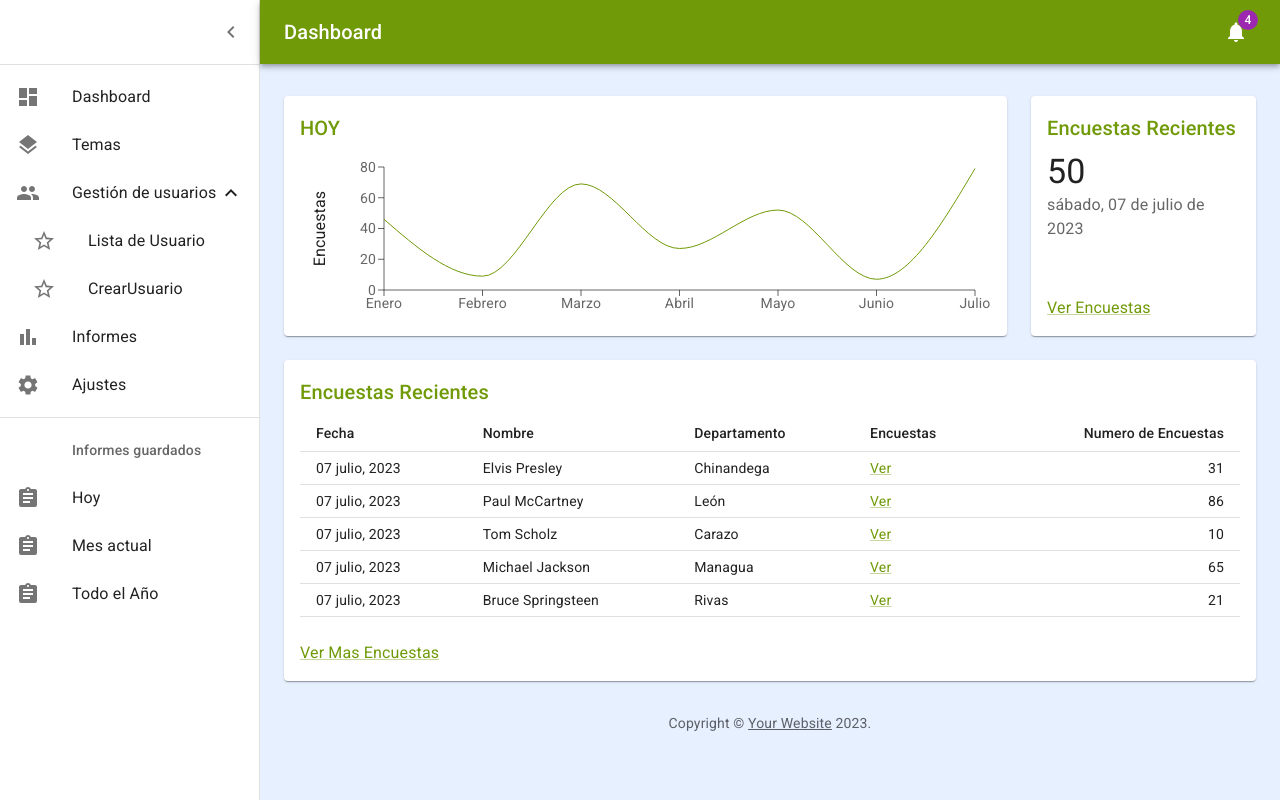
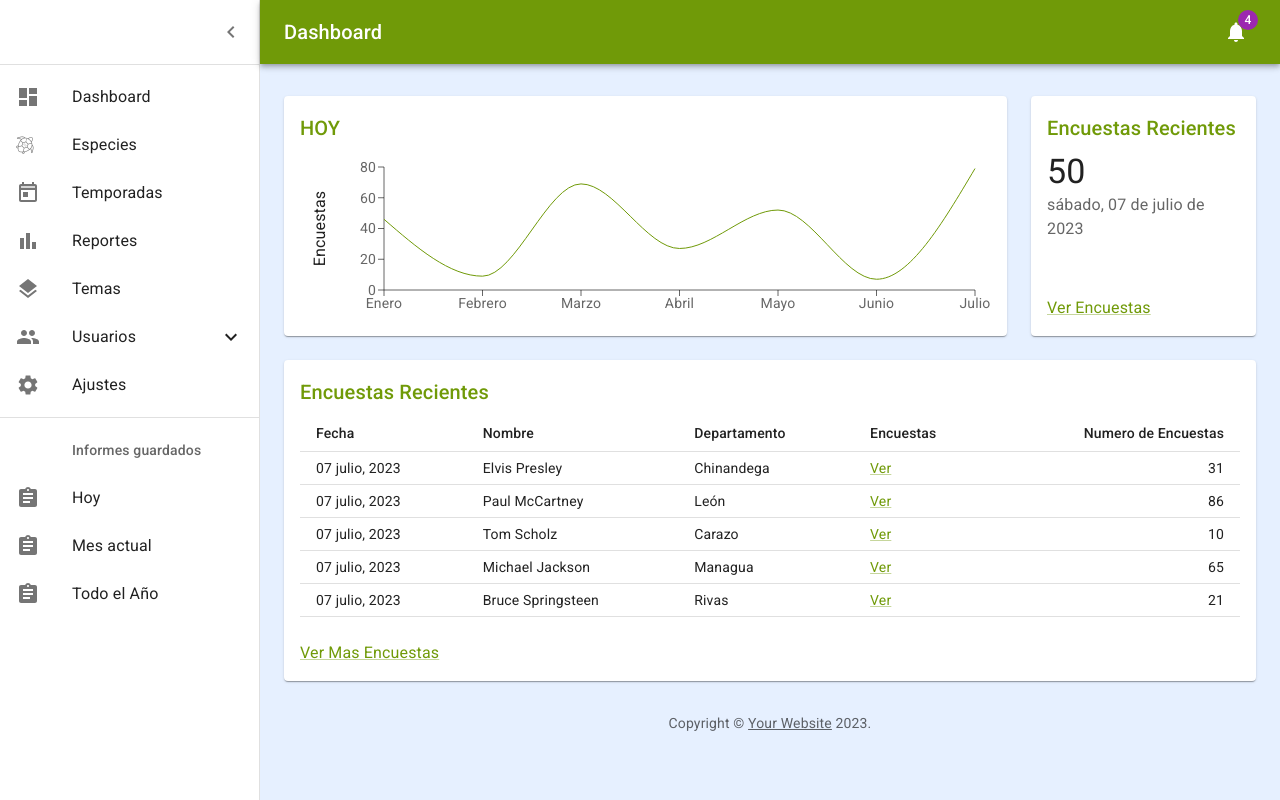
Before and after one commit to AinsleyJack/FFI, a React (Create React App) app: page /Dashboard in a window 1280 px wide. Built offline with nearby package versions, Linux system fonts and the light colour scheme.

Commit message:
mejoras menu dashboard

```diff
--- a/src/App.js
+++ b/src/App.js
@@ -3,7 +3,7 @@ import LoginForm from './components/LoginForm/LoginForm';
 import Hero from './components/Hero';
 import Footer from './components/Footer'
 import Dashboard from './components/dashboard/DashBoard';
-import { Datos } from './Contexto/Contexto';
+import  Datos  from './Contexto/Contexto';
 import {
   BrowserRouter as Router,
   Routes,
--- a/src/Contexto/Contexto.js
+++ b/src/Contexto/Contexto.js
@@ -1,13 +1,29 @@
-import React, { createContext, useState } from 'react'
+import React, { createContext, useContext, useState } from 'react'
 
+// definicio de contexto
+ const Contexto = createContext(
+{
+    info: 0,
+    oninfo: (list) => {},
+}
+);
 
-export const Contexto = createContext();
-export const Datos = ({ children }) => {
+// implementcion
+export default function  Datos ({ children })  {
     const [info,setInfo] = useState(0);
 
+    // cambio de estado
+    function oninfo (list){
+            setInfo(list);
+    }
+
     return(
-        <Contexto.Provider value={{ info, setInfo}}>
+        <Contexto.Provider value={{ info, setInfo, oninfo}}>
             { children }
         </Contexto.Provider>
     )
 }
+
+export function useContexto(){
+    return useContext(Contexto);
+}
--- a/src/components/dashboard/Chart.js
+++ b/src/components/dashboard/Chart.js
@@ -23,7 +23,6 @@ const data = [
 
 export default function Chart() {
   const theme = useTheme();
-
   return (
     <React.Fragment>
       <Title>HOY</Title>
--- a/src/components/dashboard/DashBoard.jsx
+++ b/src/components/dashboard/DashBoard.jsx
@@ -23,8 +23,7 @@ import Deposits from './Deposits';
 import Orders from './Orders';
 import UserList from "../AdminUser/UserList";
 import UserForm from "../AdminUser/UserForm";
-import { Contexto } from '../../Contexto/Contexto';
-import { useContext } from 'react';
+import { useContexto } from '../../Contexto/Contexto';
 
 function Copyright(props) {
   return (
@@ -166,10 +165,27 @@ const CreateListUser = () => (
 
 );
 
+const RenderContent = () => {
+  const {info}   = useContexto();
+  const DASHBOARDS = 0;
+  const LIST_USER = 1;
+  const CREATE_LIST_USER = 2;
 
 
+  switch (info) {
+    case DASHBOARDS:
+      return <Dashboards />;
+    case LIST_USER:
+      return <ListUser />;
+    case CREATE_LIST_USER:
+      return <CreateListUser />;
+    default:
+      return <Dashboards />;
+  }
+}
+
 export default function Dashboard() {
-  const {info}   = useContext(Contexto);
+  const {info}   = useContexto();
   const [open, setOpen] = React.useState(true);
   const toggleDrawer = () => {
     setOpen(!open);
@@ -247,7 +263,7 @@ export default function Dashboard() {
           }}
         >
           <Toolbar />
-        {info === 0 ? <Dashboards/> : info === 1 ? <ListUser/> : <CreateListUser/>}
+        {RenderContent()}
 
            {/*
                      <Container maxWidth="lg" sx={{ mt: 4, mb: 4 }}>
--- a/src/components/dashboard/listItems.js
+++ b/src/components/dashboard/listItems.js
@@ -14,74 +14,124 @@ import ExpandMore from '@mui/icons-material/ExpandMore';
 import Collapse from '@mui/material/Collapse';
 import List from '@mui/material/List';
 import StarBorder from '@mui/icons-material/StarBorder';
-import { Contexto } from '../../Contexto/Contexto';
-import { useContext } from 'react';
+import specieIcon from '../../media/specie.png';
+import { useContexto } from '../../Contexto/Contexto';
+import TodayTwoTone from '@mui/icons-material/TodayTwoTone';
+
+export const MainListItems = () => {
+
+  return (
+    <React.Fragment >
+
+     <MenuContainer menu = {0}>
+       <MenuContainer.Item  title = "Dashboard" icon  = {<DashboardIcon />}/>
+     </MenuContainer>
+
+     <MenuContainer menu = {0}>
+       <MenuContainer.Item  title = "Especies" icon  = {<img src= {specieIcon} alt="specie"/>}/>
+     </MenuContainer>
+
+     <MenuContainer menu = {0}>
+       <MenuContainer.Item  title = "Temporadas" icon  = {<TodayTwoTone />}/>
+     </MenuContainer>
+
+     <MenuContainer menu = {0}>
+       <MenuContainer.Item  title = "Reportes" icon  = { <BarChartIcon />}/>
+     </MenuContainer>
+
+     <MenuContainer menu = {0}>
+       <MenuContainer.Item  title = "Temas" icon  = {<LayersIcon />}/>
+     </MenuContainer>
+
+      <MenuContainerCollapse title = "Usuarios" icon  = {<PeopleIcon />}>
+             <MenuContainerCollapse.MenuCollapseItem title = "Lista de Usuario" icon  = { <StarBorder />} menu={1}/>
+             <MenuContainerCollapse.MenuCollapseItem title = "CrearUsuario" icon  = { <StarBorder />} menu={2}/>
+     </MenuContainerCollapse>
+
+     <MenuContainer menu = {0}>
+       <MenuContainer.Item  title = "Ajustes" icon  = {<SettingsIcon />}/>
+     </MenuContainer>
+
+    </React.Fragment>
+  );
+};
+
+function MenuContainer ({children,menu}){
+  const { oninfo } = useContexto();
+  return(
+    <>
+       <ListItemButton
+       onClick={() => {
+         oninfo(menu);
+        }}
+       >
+        {children}
+       </ListItemButton>
+    </>
+  );
+}
 
 
-export const MainListItems  = () => {
-  const {setInfo} = useContext(Contexto);
+function MenuItem ({title,icon}){
+   return(
+    <>
+        <ListItemIcon>
+           {icon}
+        </ListItemIcon>
+        <ListItemText primary={title} />
+    </>
+   );
+}
 
-  const [open, setOpen] = useState(true);
+
+function MenuContainerCollapse ({children,title,icon}){
+
+  const [open, setOpen] = useState(false);
 
   const handleClick = () => {
     setOpen(!open);
   };
 
-  return (
-    <React.Fragment>
-    <ListItemButton onClick={()=>{setInfo(0)}}>
-      <ListItemIcon>
-        <DashboardIcon />
-      </ListItemIcon>
-      <ListItemText primary="Dashboard" />
-    </ListItemButton>
-    <ListItemButton>
-      <ListItemIcon>
-        <LayersIcon />
-      </ListItemIcon>
-      <ListItemText primary="Temas" />
-    </ListItemButton>
+
+  return(
+    <>
        <ListItemButton onClick={handleClick}>
-      <ListItemIcon>
-        <PeopleIcon />
-      </ListItemIcon>
-      <ListItemText primary="Gestión de usuarios" />
+
+          <MenuItem title = {title} icon  = {icon}/>
           {open ? <ExpandLess /> : <ExpandMore />}
        </ListItemButton>
+
        <Collapse in={open} timeout="auto" unmountOnExit>
           <List component="div" disablePadding>
-          <ListItemButton sx={{ pl : 4}} onClick={()=>{setInfo(1)}}>
+            {children}
+         </List>
+      </Collapse>
+    </>
+  );
+}
+
+
+function MenuCollapseItem ({title,icon,menu}){
+  const { oninfo } = useContexto();
+   return(
+
+        <ListItemButton
+            sx={{ pl: 4 }}
+            onClick={() => {
+             oninfo(menu);
+            }}
+          >
         <ListItemIcon>
-              <StarBorder/>
+           {icon}
         </ListItemIcon>
-            <ListItemText primary="Lista de Usuario"/>
-          </ListItemButton>
-          <ListItemButton sx={{ pl : 4}} onClick={()=>{setInfo(2)}}>
-            <ListItemIcon>
-              <StarBorder/>
-            </ListItemIcon>
-            <ListItemText primary="CrearUsuario"/>
+        <ListItemText primary={title} />
           </ListItemButton>
 
-        </List>
-    </Collapse>
+   );
+}
 
-    <ListItemButton>
-      <ListItemIcon>
-        <BarChartIcon />
-      </ListItemIcon>
-      <ListItemText primary="Informes" />
-    </ListItemButton>
-    <ListItemButton>
-      <ListItemIcon>
-         <SettingsIcon />
-      </ListItemIcon>
-      <ListItemText primary="Ajustes" />
-    </ListItemButton>
-  </React.Fragment>
-  );
-
-};
+MenuContainer.Item = MenuItem;
+MenuContainerCollapse.MenuCollapseItem = MenuCollapseItem;
 
 
 
```
Also changed, not shown: src/media/specie.png (added). Lines whose indentation alone changed are shown as unchanged.
